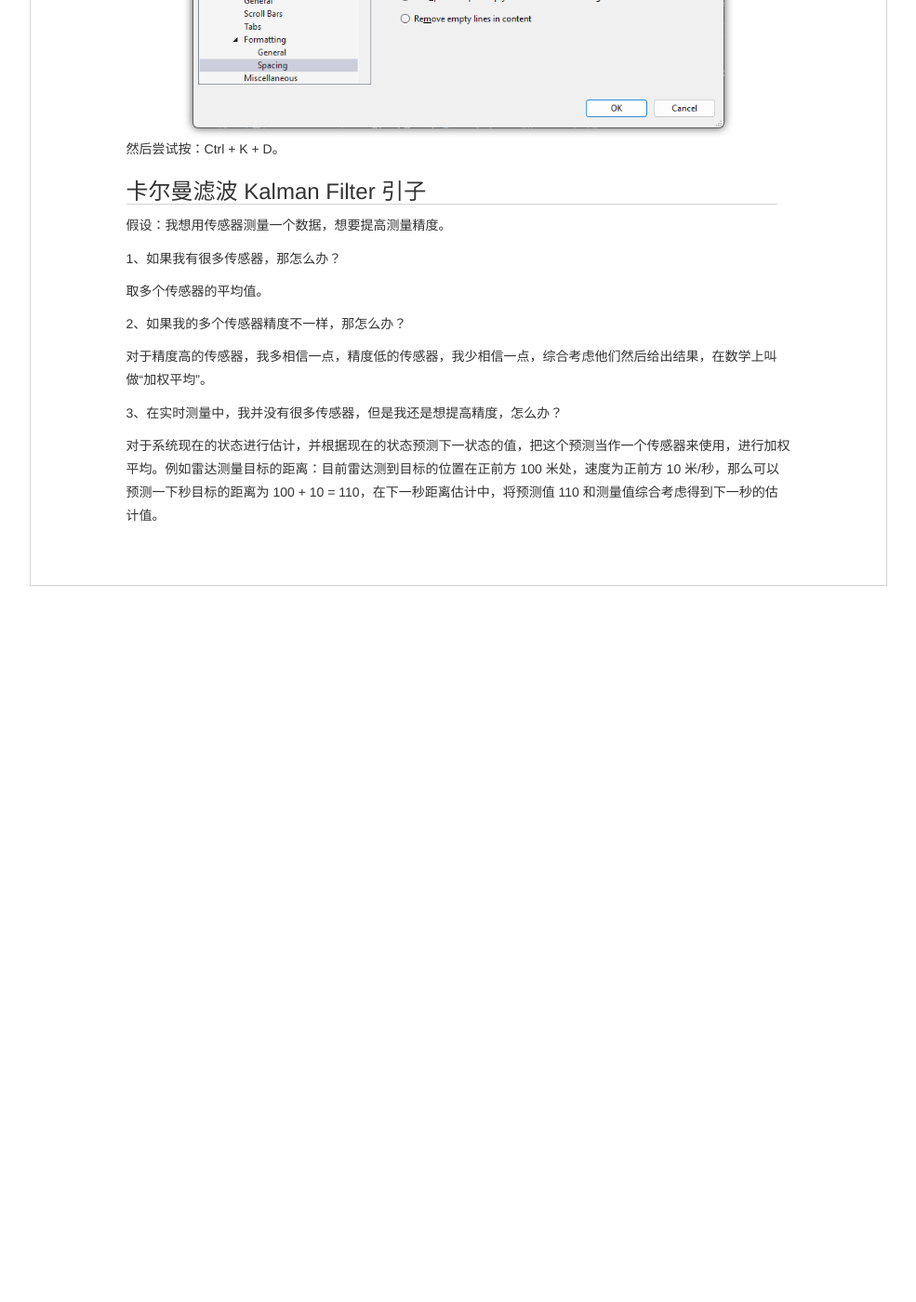
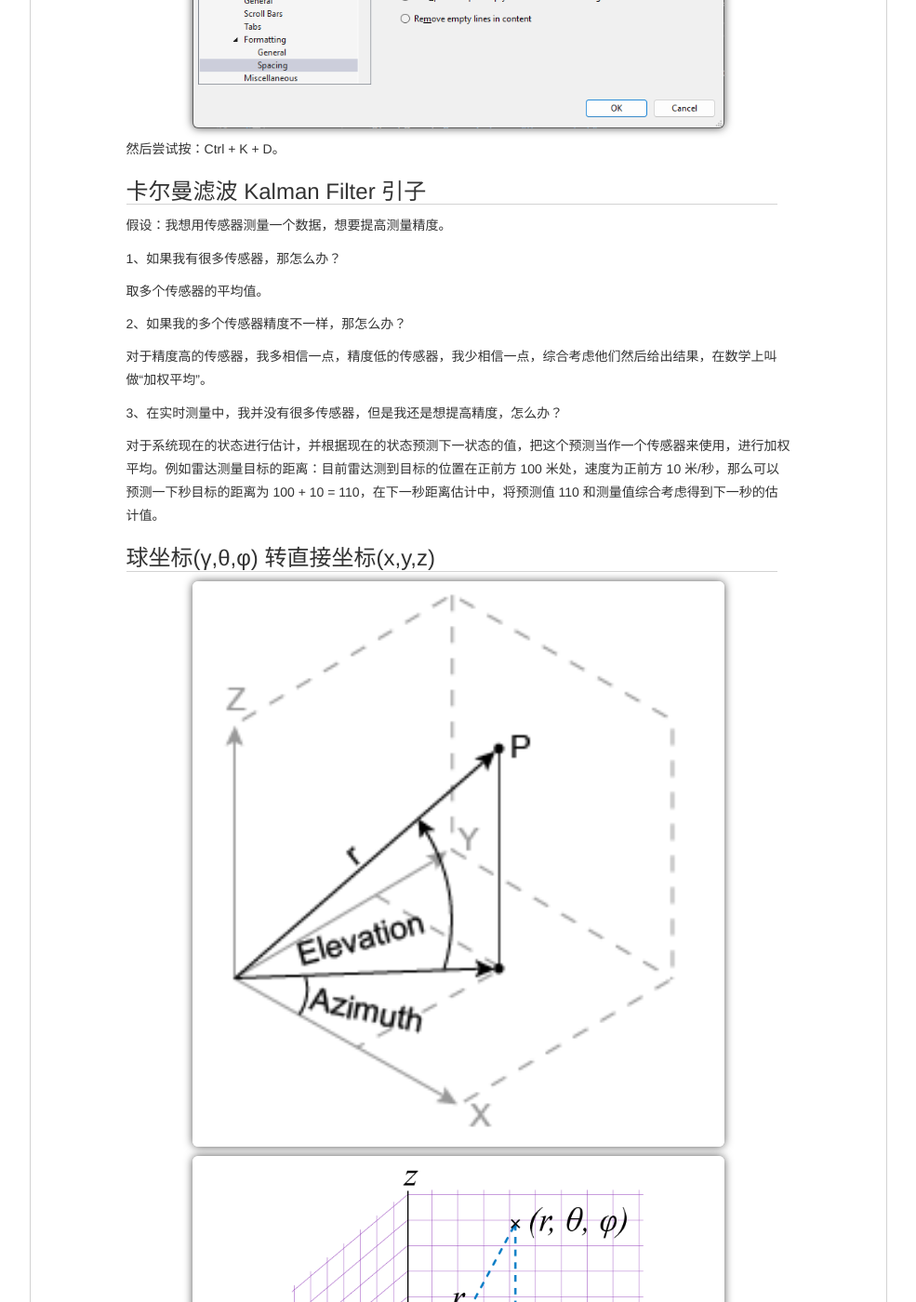
Before and after one commit to luli100/luli100.github.io, a Jekyll site: the page built from faq.md, in a window 1280 px wide and 1400 px high, scrolled down 1244 px. Shown: the whole window at 93% size, without its empty margins (147-1132 px from the left). Built offline with Jekyll 4.4.1, drawn with Linux system fonts in a browser that asks for light colours; formulas are drawn with MathJax 3; before the commit the page ends 1874 px from its top, so only the background shows below that.

Commit message:
spherical to cart

```diff
--- a/faq.md
+++ b/faq.md
@@ -73,3 +73,10 @@ orientation -= 2 * Math.PI * Math.Floor((orientation + Math.PI) / (2* Math.PI));
 3、在实时测量中，我并没有很多传感器，但是我还是想提高精度，怎么办？
 
 对于系统现在的状态进行估计，并根据现在的状态预测下一状态的值，把这个预测当作一个传感器来使用，进行加权平均。例如雷达测量目标的距离：目前雷达测到目标的位置在正前方 100 米处，速度为正前方 10 米/秒，那么可以预测一下秒目标的距离为 100 + 10 = 110，在下一秒距离估计中，将预测值 110 和测量值综合考虑得到下一秒的估计值。
+
+### 球坐标(γ,θ,φ) 转直接坐标(x,y,z)
+
+<img src="/images/azimuth_elevation.png" width="80%">
+<img src="/images/spherical_coordinate_system.png" width="80%">
+
+[球面坐标到三维笛卡尔坐标的映射](https://www.mathworks.com/help/matlab/ref/sph2cart_zh_CN.html)
```
Also changed, not shown: images/azimuth_elevation.png (added), images/spherical_coordinate_system.png (added).
